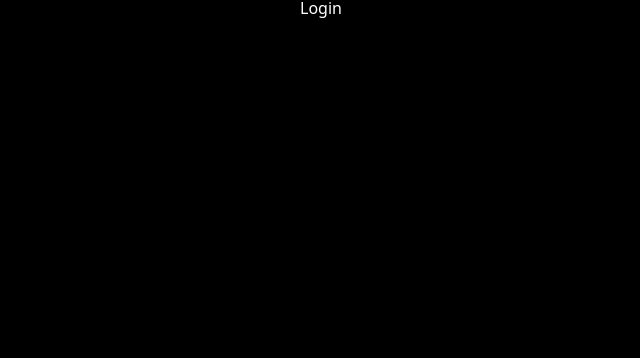
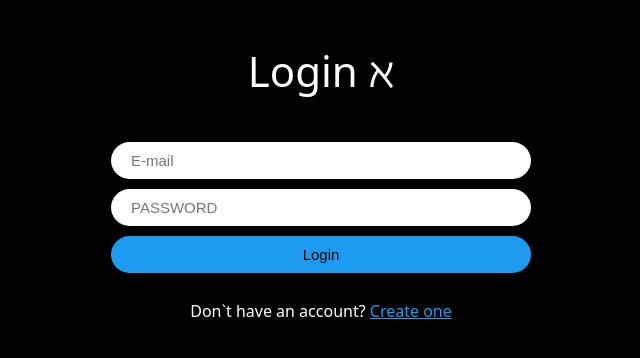
Before and after one commit to taehyeong9210/Mini, a React (Create React App) app in the folder twitter/: page /login in a window 1280 px wide. Shown: the top 358 px of the page, without its empty margins (319-959 px from the left). Built offline with nearby package versions, Linux system fonts and the light colour scheme.

Commit message:
23년 11월 10일

```diff
--- /dev/null
+++ b/twitter/src/components/AuthComponents.js
@@ -0,0 +1,57 @@
+import React from 'react';
+import styled from 'styled-components';
+export const errors = {
+  'auth/email-already-in-use': 'that E-mail already exists',
+};
+
+export const Switcher = styled.span`
+  margin-top: 20px;
+  a {
+    color: #1d9bf0;
+  }
+`;
+
+export const Wrapper = styled.div`
+  height: 100%;
+  display: flex;
+  flex-direction: column;
+  align-items: center;
+  width: 420px;
+  padding: 50px 0;
+`;
+export const Title = styled.h1`
+  font-size: 42px;
+`;
+export const Form = styled.form`
+  margin-top: 50px;
+  margin-bottom: 10px;
+  display: flex;
+  flex-direction: column;
+  gap: 10px;
+  width: 100%;
+`;
+export const Input = styled.input`
+  padding: 10px 20px;
+  border-radius: 50px;
+  border: none;
+  width: 100%;
+  font-size: 15px;
+  &[type='submit'] {
+    cursor: pointer;
+    background-color: #1d9bf0;
+    &:hover {
+      opacity: 0.8;
+    }
+  }
+`;
+
+export const Error = styled.span`
+  font-weight: 600;
+  color: tomato;
+`;
+
+const AuthComponents = () => {
+  return <div></div>;
+};
+
+export default AuthComponents;
--- a/twitter/src/components/Layout.js
+++ b/twitter/src/components/Layout.js
@@ -1,11 +1,114 @@
 import React from 'react';
-import { Outlet } from 'react-router-dom';
+import { Link, Outlet, useNavigate } from 'react-router-dom';
+import styled from 'styled-components';
+import { auth } from '../firebase';
+
+const Wrapper = styled.div`
+  display: grid;
+  gap: 20px;
+  padding: 50px 0;
+  grid-template-columns: 1fr 4fr;
+  height: 100px;
+  width: 100%;
+  max-width: 860px;
+`;
+
+const Menu = styled.div`
+  display: flex;
+  flex-direction: column;
+  align-items: center;
+  gap: 20px;
+`;
+const MenuItem = styled.div`
+  cursor: pointer;
+  display: flex;
+  align-items: center;
+  justify-content: center;
+  border: 2px solid white;
+  height: 50px;
+  width: 50px;
+  border-radius: 50%;
+
+  svg {
+    width: 30px;
+    fill: white;
+  }
+  &.logout {
+    border-color: tomato;
+    svg {
+      fill: tomato;
+    }
+  }
+`;
 
 const Layout = () => {
+  const Navigate = useNavigate();
+  const onLogout = async () => {
+    const ok = window.confirm('Are You Sure You Want to Log-Out?');
+    if (ok) {
+      auth.signOut();
+      Navigate('/login');
+    }
+  };
   return (
-    <div>
+    <Wrapper>
+      <Menu>
+        <MenuItem>
+          <Link to="/">
+            {' '}
+            <svg
+              fill="none"
+              stroke="currentColor"
+              strokeWidth={1.5}
+              viewBox="0 0 24 24"
+              xmlns="http://www.w3.org/2000/svg"
+              aria-hidden="true"
+            >
+              <path
+                strokeLinecap="round"
+                strokeLinejoin="round"
+                d="M2.25 12l8.954-8.955c.44-.439 1.152-.439 1.591 0L21.75 12M4.5 9.75v10.125c0 .621.504 1.125 1.125 1.125H9.75v-4.875c0-.621.504-1.125 1.125-1.125h2.25c.621 0 1.125.504 1.125 1.125V21h4.125c.621 0 1.125-.504 1.125-1.125V9.75M8.25 21h8.25"
+              />
+            </svg>
+          </Link>
+        </MenuItem>
+        <MenuItem>
+          <Link to="/profile">
+            <svg
+              fill="none"
+              stroke="currentColor"
+              strokeWidth={1.5}
+              viewBox="0 0 24 24"
+              xmlns="http://www.w3.org/2000/svg"
+              aria-hidden="true"
+            >
+              <path
+                strokeLinecap="round"
+                strokeLinejoin="round"
+                d="M15.75 6a3.75 3.75 0 11-7.5 0 3.75 3.75 0 017.5 0zM4.501 20.118a7.5 7.5 0 0114.998 0A17.933 17.933 0 0112 21.75c-2.676 0-5.216-.584-7.499-1.632z"
+              />
+            </svg>
+          </Link>
+        </MenuItem>
+        <MenuItem className="logout" onClick={onLogout}>
+          <svg
+            fill="none"
+            stroke="currentColor"
+            strokeWidth={1.5}
+            viewBox="0 0 24 24"
+            xmlns="http://www.w3.org/2000/svg"
+            aria-hidden="true"
+          >
+            <path
+              strokeLinecap="round"
+              strokeLinejoin="round"
+              d="M15.75 9V5.25A2.25 2.25 0 0013.5 3h-6a2.25 2.25 0 00-2.25 2.25v13.5A2.25 2.25 0 007.5 21h6a2.25 2.25 0 002.25-2.25V15m3 0l3-3m0 0l-3-3m3 3H9"
+            />
+          </svg>
+        </MenuItem>
+      </Menu>
       <Outlet />
-    </div>
+    </Wrapper>
   );
 };
 
--- a/twitter/src/routes/CreateAccount.js
+++ b/twitter/src/routes/CreateAccount.js
@@ -5,43 +5,19 @@ import styled from 'styled-components';
 import { auth } from '../firebase';
 import { useNavigate } from 'react-router-dom';
 import { FirebaseError } from 'firebase/app';
+import { Link } from 'react-router-dom';
+import {
+  Switcher,
+  Wrapper,
+  Title,
+  Form,
+  Input,
+  Error,
+} from '../components/AuthComponents';
 
-const Wrapper = styled.div`
-  height: 100%;
-  display: flex;
-  flex-direction: column;
-  align-items: center;
-  width: 420px;
-  padding: 50px 0;
-`;
-const Title = styled.h1`
-  font-size: 42px;
-`;
-const Form = styled.form`
-  margin-top: 50px;
-  display: flex;
-  flex-direction: column;
-  gap: 10px;
-  width: 100%;
-`;
-const Input = styled.input`
-  padding: 10px 20px;
-  border-radius: 50px;
-  border: none;
-  width: 100%;
-  font-size: 15px;
-  &[type='submit'] {
-    cursor: pointer;
-    &:hover {
-      opacity: 0.8;
-    }
-  }
-`;
-
-const Error = styled.span`
-  font-weight: 600;
-  color: tomato;
-`;
+const errors = {
+  'auth/email-already-in-use': 'that E-mail already exists',
+};
 
 const CreateAccount = () => {
   const navigate = useNavigate();
@@ -67,6 +43,7 @@ const CreateAccount = () => {
       return;
     }
     e.preventDefault();
+    setError('');
     try {
       setIsLoading(true);
       const credentials = await createUserWithEmailAndPassword(
@@ -79,7 +56,7 @@ const CreateAccount = () => {
       navigate('/');
     } catch (e) {
       if (e instanceof FirebaseError) {
-        console.log(e.code, e.message);
+        setError(e.message);
       }
     } finally {
       setIsLoading(false);
@@ -117,7 +94,11 @@ const CreateAccount = () => {
         />
         <Input type="submit" value="Create Account" />
       </Form>
-      {error !== '' ? <Error>{error}</Error> : null}
+      {error !== '' ? <Error>{error}</Error> : null}{' '}
+      <Switcher>
+        Already have an account?{'  '}
+        <Link to="/login">Log in</Link>
+      </Switcher>
     </Wrapper>
   );
 };
--- a/twitter/src/routes/Home.js
+++ b/twitter/src/routes/Home.js
@@ -5,11 +5,7 @@ const Home = () => {
   const logOut = () => {
     auth.signOut();
   };
-  return (
-    <div>
-      <button onClick={logOut}>Log Out</button>
-    </div>
-  );
+  return <div></div>;
 };
 
 export default Home;
--- a/twitter/src/routes/Login.js
+++ b/twitter/src/routes/Login.js
@@ -1,7 +1,89 @@
+import { signInWithEmailAndPassword, updateProfile } from 'firebase/auth';
 import React from 'react';
+import { useState } from 'react';
+import styled from 'styled-components';
+import { auth } from '../firebase';
+import { Link, useNavigate } from 'react-router-dom';
+import { FirebaseError } from 'firebase/app';
+import {
+  Switcher,
+  Wrapper,
+  Title,
+  Form,
+  Input,
+  Error,
+} from '../components/AuthComponents';
+
+const errors = {
+  'auth/email-already-in-use': 'that E-mail already exists',
+};
 
 const Login = () => {
-  return <div>Login</div>;
+  const navigate = useNavigate();
+  const [isLoading, setIsLoading] = useState(false);
+
+  const [email, setEmail] = useState('');
+  const [password, setPassword] = useState('');
+  const [error, setError] = useState('');
+
+  const onChange = (e) => {
+    const { name, value } = e.target;
+    if (name === 'password') {
+      setPassword(value);
+    } else if (name === 'email') {
+      setEmail(value);
+    }
+  };
+
+  const onSubmit = async (e) => {
+    if (isLoading || email === '' || password === '') {
+      return;
+    }
+    e.preventDefault();
+    setError('');
+    try {
+      setIsLoading(true);
+      await signInWithEmailAndPassword(auth, email, password);
+      navigate('/');
+    } catch (e) {
+      if (e instanceof FirebaseError) {
+        setError(e.message);
+      }
+    } finally {
+      setIsLoading(false);
+    }
+    console.log(email, password);
+  };
+
+  return (
+    <Wrapper>
+      <Title>Login ℵ</Title>
+      <Form onSubmit={onSubmit}>
+        <Input
+          name="email"
+          onChange={onChange}
+          placeholder="E-mail"
+          value={email}
+          type="email"
+          required
+        />
+        <Input
+          name="password"
+          onChange={onChange}
+          value={password}
+          placeholder="PASSWORD"
+          type="password"
+          required
+        />
+        <Input type="submit" value="Login" />
+      </Form>
+      {error !== '' ? <Error>{error}</Error> : null}
+      <Switcher>
+        Don`t have an account?{'  '}
+        <Link to="/createaccount">Create one</Link>
+      </Switcher>
+    </Wrapper>
+  );
 };
 
 export default Login;
```
